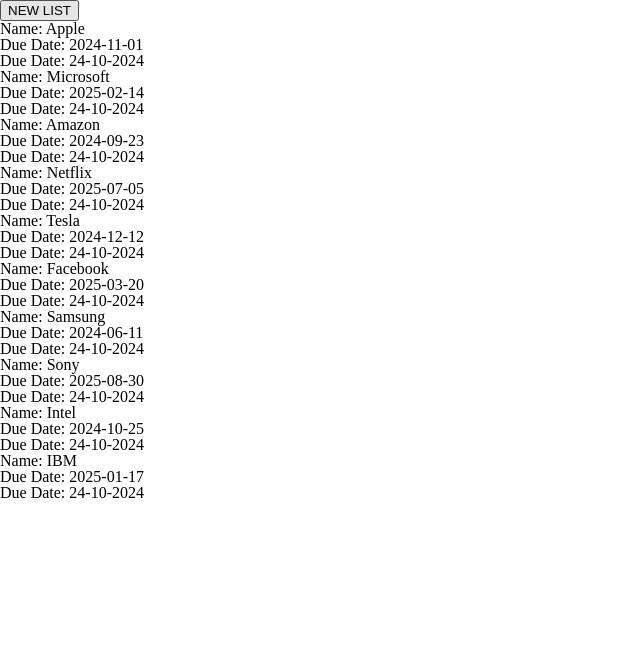
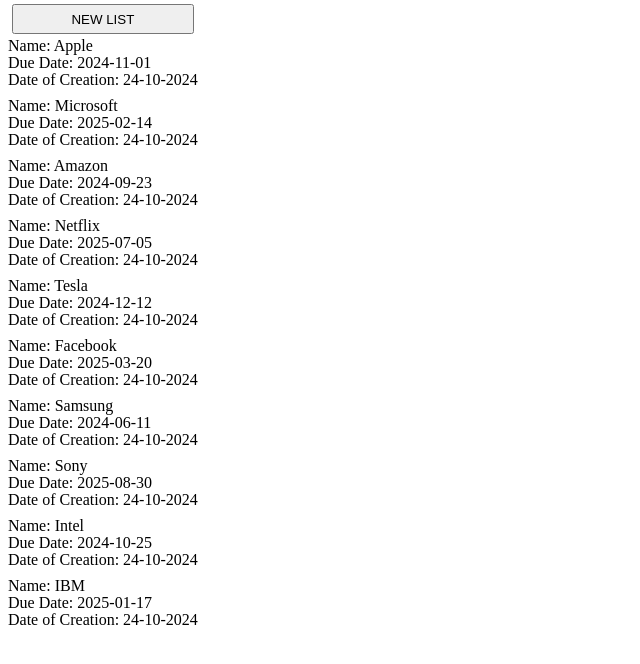
Before and after one commit to iversson-estudos/todoList, a website built with webpack: page src/template.html in a window 1280 px wide. Shown: the whole page, without its empty margins (0-640 px from the left). Built offline with nearby package versions, Linux system fonts and the light colour scheme.

Commit message:
lists show in an organized way, no styles added

```diff
--- a/src/css/styles.css
+++ b/src/css/styles.css
@@ -45,3 +45,42 @@
     border-collapse: collapse;
     border-spacing: 0;
 }
+
+
+
+#main{
+    width: 100vw;
+    display: flex;
+
+    #leftContainer{
+        display: flex;
+        flex-direction: column;
+        padding-right: 8px;
+        padding-left: 8px;
+
+
+        #newListBtn{
+            height: 30px;
+            margin: 4px;
+        }
+
+        #listContainer{
+            display: grid;
+            grid-template-rows: repeat(1fr);
+            gap: 10px;
+
+            div{
+                display: grid;
+                grid-template-rows: repeat(1fr 1fr 1fr);
+                gap: 1px;
+
+                p{
+
+                }
+
+            }
+
+        }
+    }
+
+}
--- a/src/views/mainView.js
+++ b/src/views/mainView.js
@@ -6,7 +6,7 @@
 //GETS MAIN CONTAINER AND ORGANIZES IT TO ACCOMODATE THE VIEW
 const main = document.getElementById('main');
 main.innerHTML=`
-            <div id="left-container">
+            <div id="leftContainer">
                 <button id="newListBtn">NEW LIST</button>
                 <div id="listContainer"></div>
             </div>
@@ -27,7 +27,7 @@
 
     pName.textContent = 'Name: '+element.name;
     pDueDate.textContent= 'Due Date: '+element.dueDate;
-    pCreationDate.textContent= 'Due Date: '+element.dateOfCreation;
+    pCreationDate.textContent= 'Date of Creation: '+element.dateOfCreation;
 
     divList.appendChild(pName);
     divList.appendChild(pDueDate);
```
